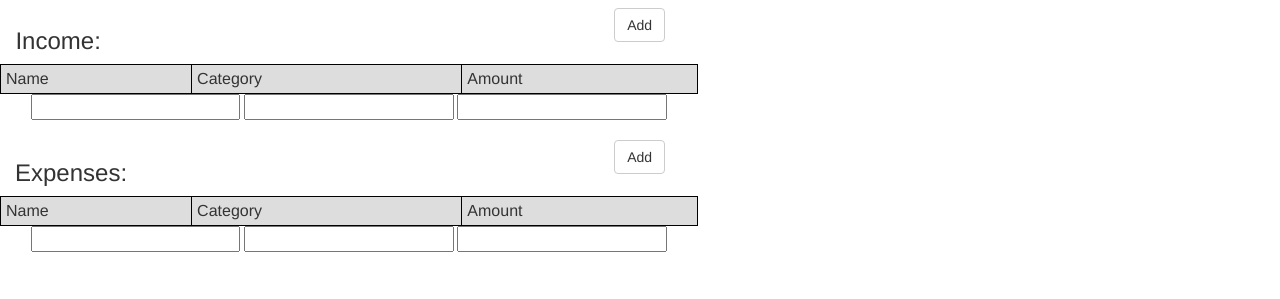
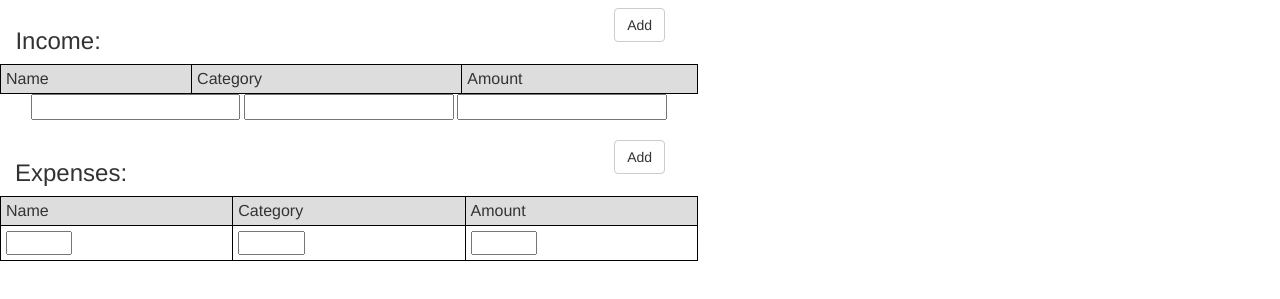
Before and after one commit to SPHornsby/shoestring, a website: page app/index.html in a window 1280 px wide. Shown: the part 197-496 px from the top of the page. Drawn offline with nearby package versions, Linux system fonts and the light colour scheme; no server answers.

Commit message:
Moves input fields into table. #1

```diff
--- a/app/expenses/expenses.html
+++ b/app/expenses/expenses.html
@@ -27,13 +27,14 @@
             <td>{{line.category}}</td>
             <td>{{line.amount}}</td>
           </tr>
+          <tr>
+            <td><input type="text" name="name" value="" ng-model="expenses.input.name"></td>
+            <td><input type="text" name="name" value="" ng-model="expenses.input.category"></td>
+            <td><input type="text" name="name" value="" ng-model="expenses.input.amount"></td>
+          </tr>
         </tbody>
       </table>
-      <div class="new-income">
-        <input type="text" name="name" value="" ng-model="expenses.input.name">
-        <input type="text" name="category" value="" ng-model="expenses.input.category">
-        <input type="text" name="amount" value="" ng-model="expenses.input.amount">
-      </div>
+
     </div>
   </div>
 </div>
```
